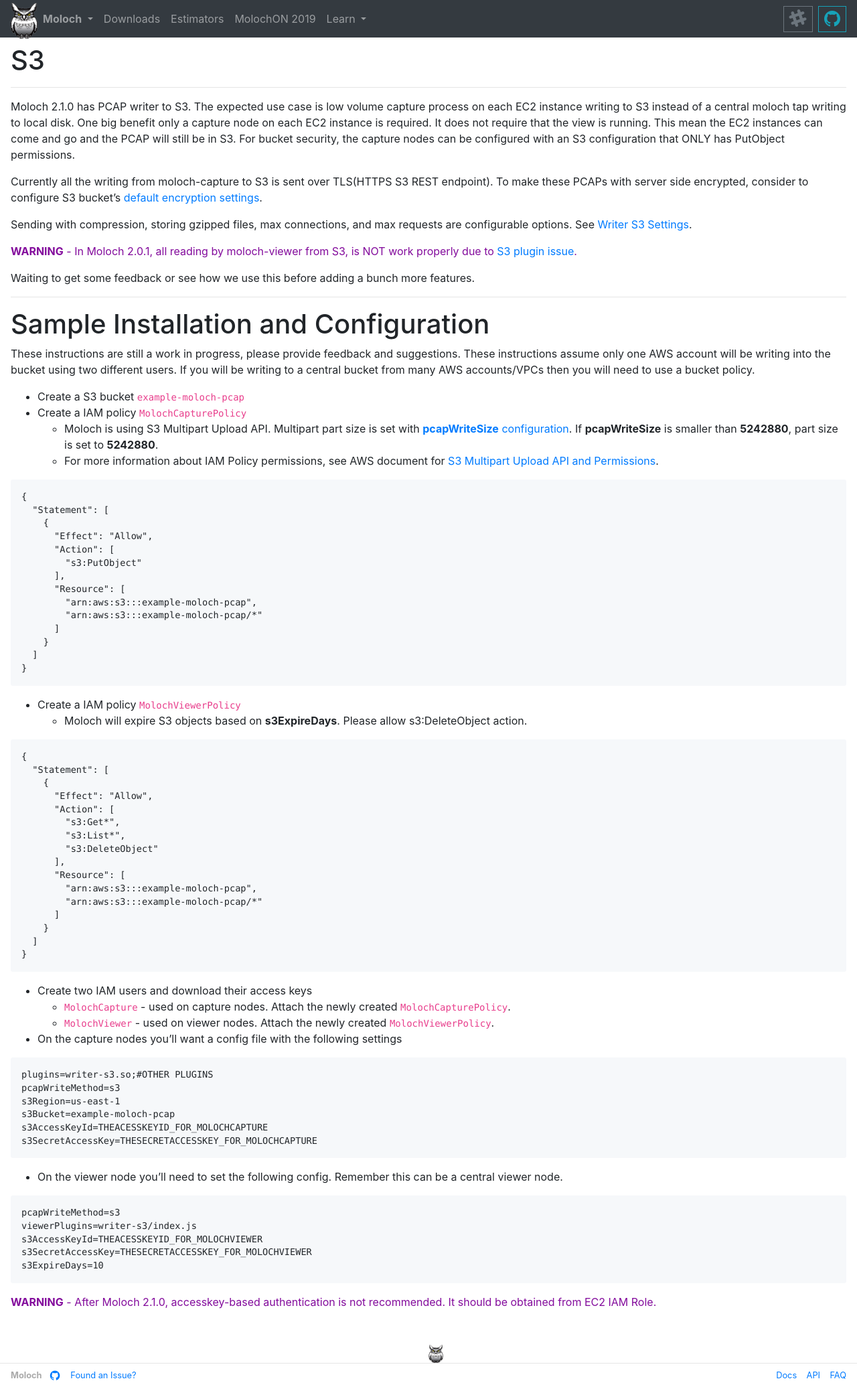
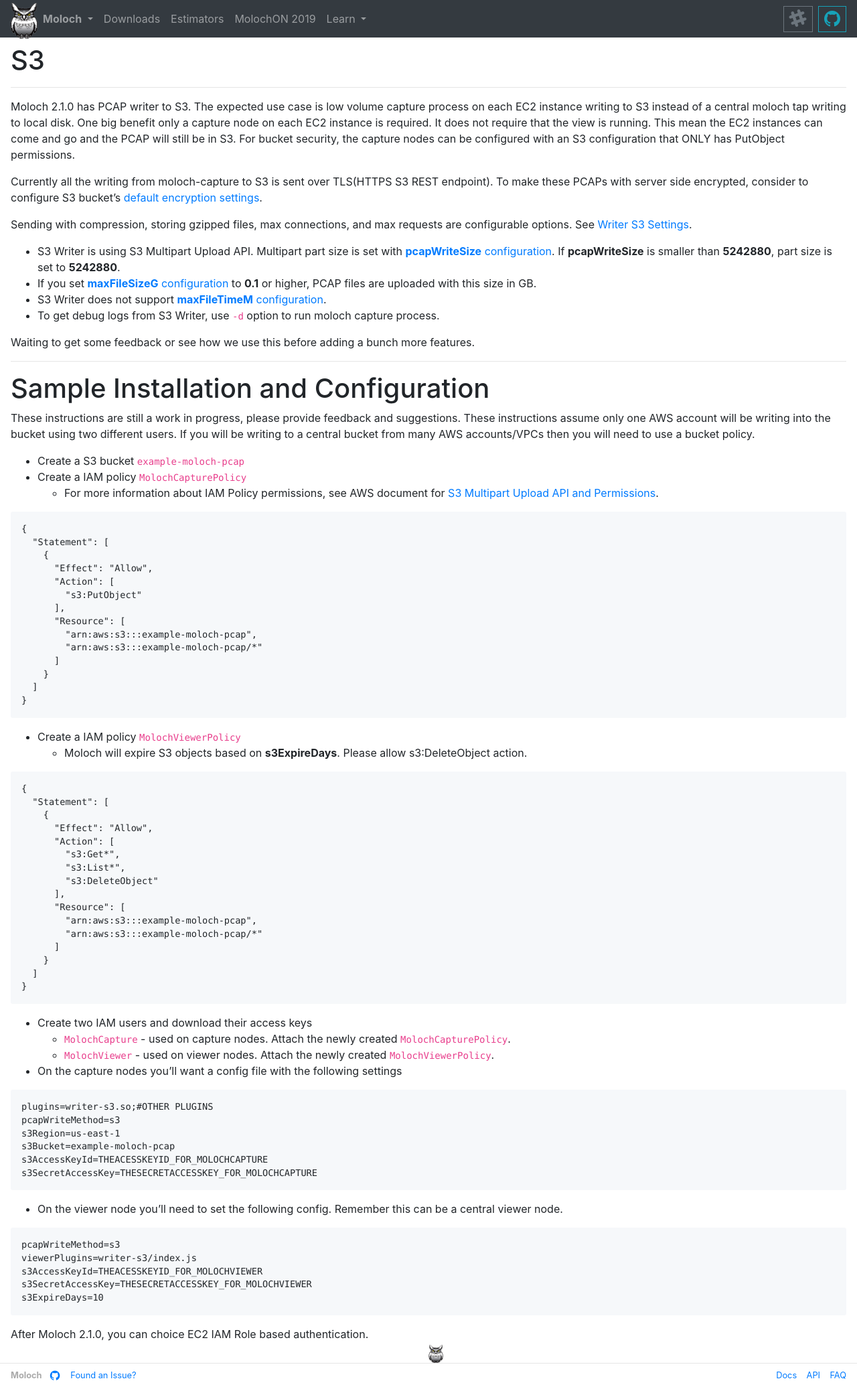
Before and after one commit to aol/molochweb, a Jekyll site: the page built from _wiki/s3.md, in a window 1280 px wide. Shown: the whole page at 67% size. Built offline with Jekyll 4.4.1, drawn with Linux system fonts in a browser that asks for light colours.

Commit message:
update for review comments, some configurations

````diff
--- a/_wiki/s3.md
+++ b/_wiki/s3.md
@@ -16,8 +16,10 @@
 
 Sending with compression, storing gzipped files, max connections, and max requests are configurable options. See [Writer S3 Settings](https://molo.ch/settings#writer-s3-settings).
 
-**WARNING** - In Moloch 2.0.1, all reading by moloch-viewer from S3, is NOT work properly due to [S3 plugin issue](https://github.com/aol/moloch/issues/1178).
-{: .purp-text}
+* S3 Writer is using S3 Multipart Upload API. Multipart part size is set with [**pcapWriteSize** configuration](https://molo.ch/settings#advanced-settings). If **pcapWriteSize** is smaller than **5242880**, part size is set to **5242880**.
+* If you set [**maxFileSizeG** configuration](https://molo.ch/settings#basic-settings) to **0.1** or higher, PCAP files are uploaded with this size in GB.
+* S3 Writer does not support [**maxFileTimeM** configuration](https://molo.ch/settings#basic-settings).
+* To get debug logs from S3 Writer, use `-d` option to run moloch capture process.
 
 Waiting to get some feedback or see how we use this before adding a bunch more features.
 
@@ -29,7 +31,6 @@
 
 * Create a S3 bucket ```example-moloch-pcap```
 * Create a IAM policy ```MolochCapturePolicy```
-  * Moloch is using S3 Multipart Upload API. Multipart part size is set with [**pcapWriteSize** configuration](https://molo.ch/settings#advanced-settings). If **pcapWriteSize** is smaller than **5242880**, part size is set to **5242880**.
   * For more information about IAM Policy permissions, see AWS document for [S3 Multipart Upload API and Permissions](https://docs.aws.amazon.com/AmazonS3/latest/dev/mpuAndPermissions.html).
 
 ```
@@ -95,7 +96,6 @@
 s3ExpireDays=10
 ```
 
-**WARNING** - After Moloch 2.1.0, accesskey-based authentication is not recommended. It should be obtained from EC2 IAM Role.
-{: .purp-text}
+After Moloch 2.1.0, you can choice EC2 IAM Role based authentication.
 
 </div>
````
